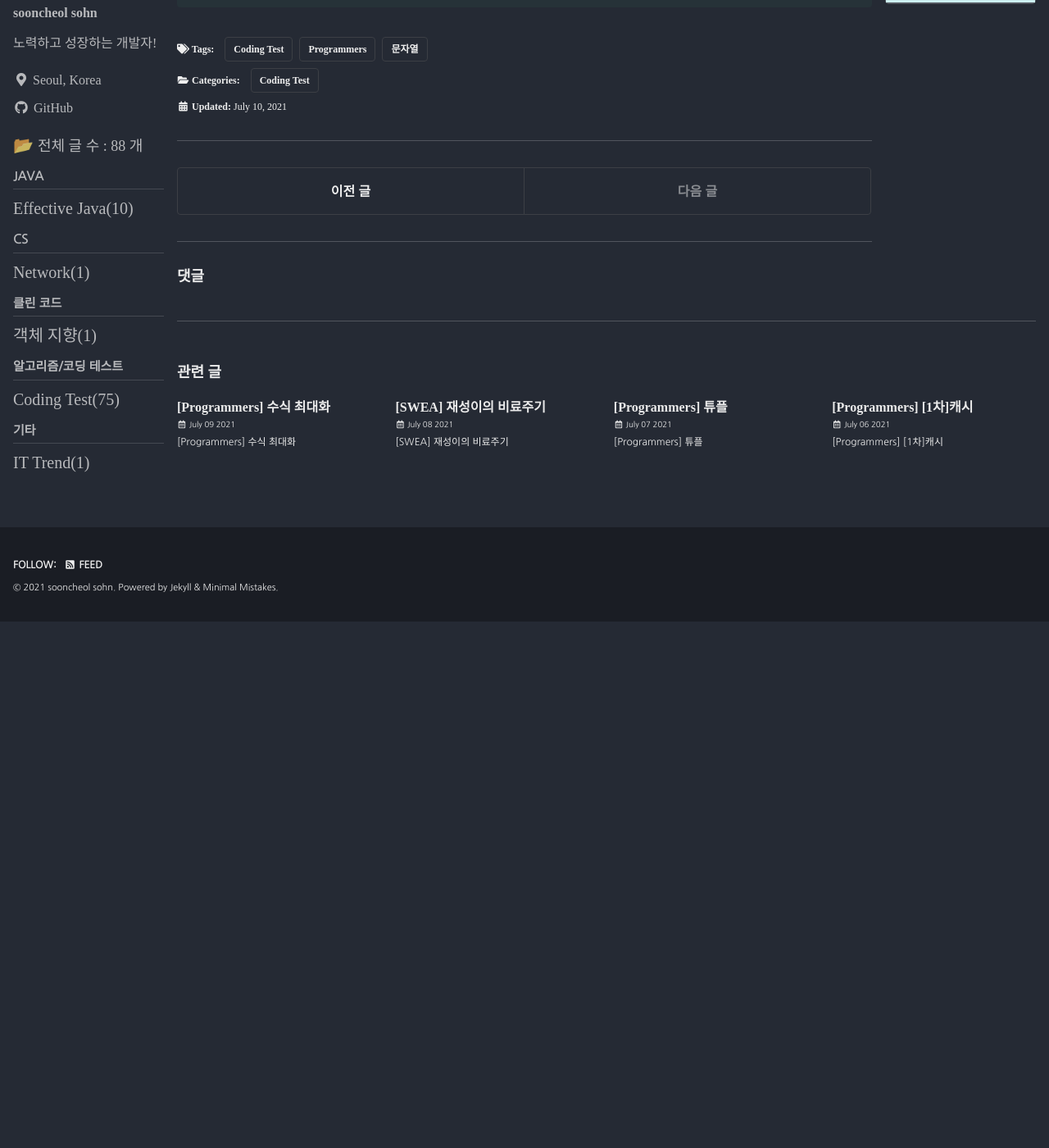
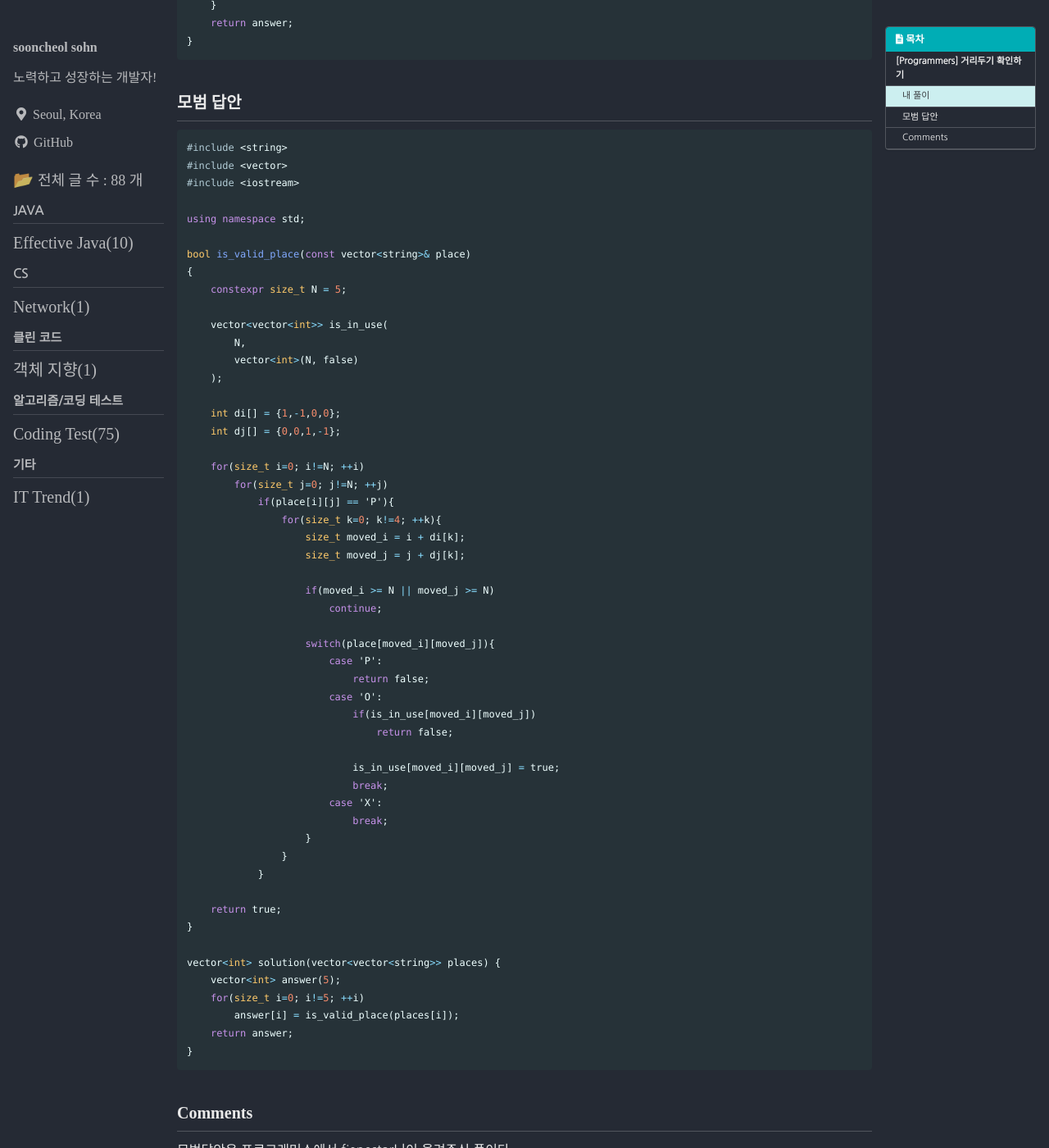
Before and after one commit to punsoo/punsoo.github.io, a Jekyll site: the page built from _posts/Coding-Test/2021-07-10-Programmers-거리두기 확인하기.md, in a window 1280 px wide and 1400 px high, scrolled down 1953 px. Shown: the whole window at 82% size. Built offline with Jekyll 4.4.1, drawn with Linux system fonts in a browser that asks for light colours; cached includes are drawn as plain includes; some web fonts are replaced; comment, search, counter and statistics services are not loaded; before the commit the page ends 2711 px from its top, so only the background shows below that; some of the changed text lies outside the part shown.

Commit message:
Programmers 거리두기 확인하기 모범답안 추가

````diff
--- a/_posts/Coding-Test/2021-07-10-Programmers-거리두기 확인하기.md
+++ b/_posts/Coding-Test/2021-07-10-Programmers-거리두기 확인하기.md
@@ -26,6 +26,7 @@ last_modified_at: 2021-07-10
 
 Problem URL : [거리두기 확인하기](https://programmers.co.kr/learn/courses/30/lessons/81302?language=cpp)
 
+## 내 풀이
 
 ```cpp
 #include <string>
@@ -106,3 +107,64 @@ vector<int> solution(vector<vector<string>> places) {
     return answer;
 }
 ```
+
+## 모범 답안
+
+```cpp
+#include <string>
+#include <vector>
+#include <iostream>
+
+using namespace std;
+
+bool is_valid_place(const vector<string>& place)
+{
+    constexpr size_t N = 5;
+
+    vector<vector<int>> is_in_use(
+        N,
+        vector<int>(N, false)
+    );
+
+    int di[] = {1,-1,0,0};
+    int dj[] = {0,0,1,-1};
+
+    for(size_t i=0; i!=N; ++i)
+        for(size_t j=0; j!=N; ++j)
+            if(place[i][j] == 'P'){
+                for(size_t k=0; k!=4; ++k){
+                    size_t moved_i = i + di[k];
+                    size_t moved_j = j + dj[k];
+
+                    if(moved_i >= N || moved_j >= N)
+                        continue;
+
+                    switch(place[moved_i][moved_j]){
+                        case 'P':
+                            return false;
+                        case 'O':
+                            if(is_in_use[moved_i][moved_j])
+                                return false;
+
+                            is_in_use[moved_i][moved_j] = true;
+                            break;
+                        case 'X':
+                            break;
+                    }
+                }
+            }
+
+    return true;
+}
+
+vector<int> solution(vector<vector<string>> places) {
+    vector<int> answer(5);
+    for(size_t i=0; i!=5; ++i)
+        answer[i] = is_valid_place(places[i]);
+    return answer;
+}
+```
+
+## Comments
+모범답안은 프로그래머스에서 fienestar님이 올려주신 풀이다.
+정말 깔끔하다!
````
